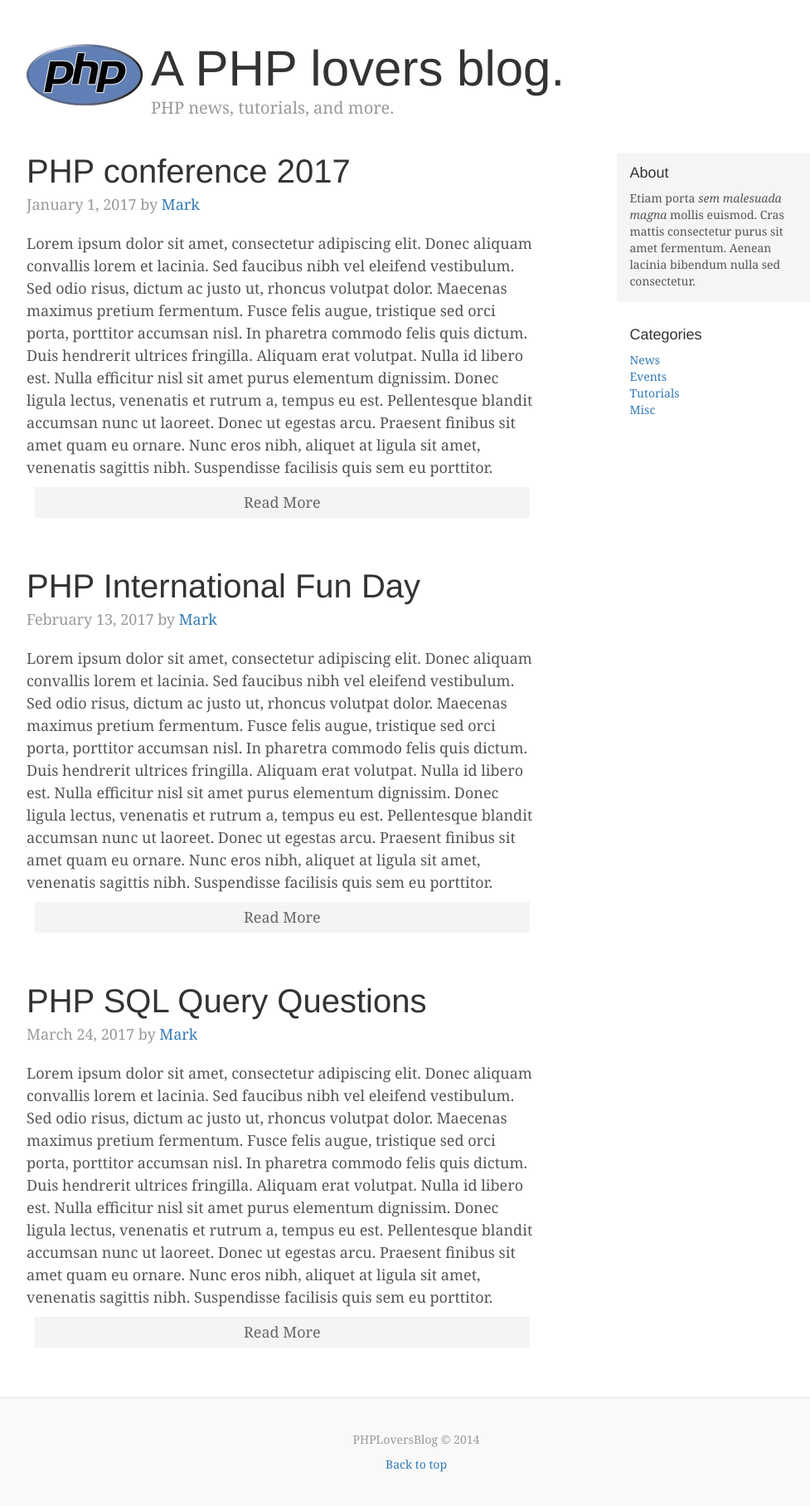
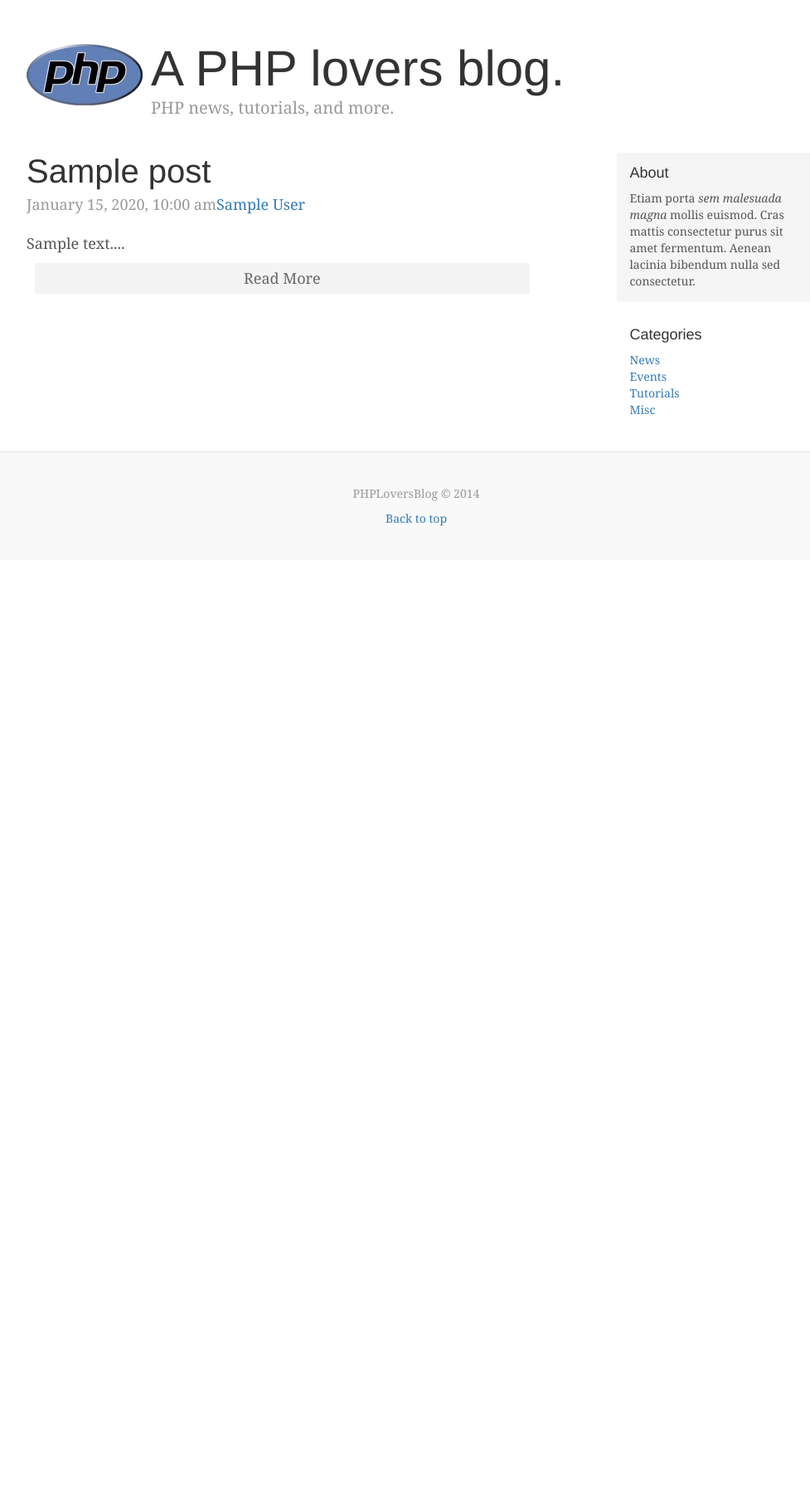
Before and after one commit to Hereiam123/loversBlog, a PHP site: page / in a window 1280 px wide. Shown: the part 40-1855 px from the top of the page at 83% size, without its empty margins (138-1115 px from the left). After the commit the page ends 674 px from the top, so only its background shows below. Run offline with PHP 8.4, Linux system fonts and the light colour scheme; tables that the repository leaves empty or names only in its code hold one stand-in row (values such as "Sample post").

Commit message:
made index.php load in posts dynamically from database, and added helper functions to format date and revealed text before read more option

```diff
--- a/helpers/format_helper.php
+++ b/helpers/format_helper.php
@@ -0,0 +1,21 @@
+<?php
+
+    /*
+    *   Format the date
+    */
+    function formatDate($date){
+        return date('F j, Y, g:i a',strtotime($date));
+    }
+
+    /*
+    *   Shorten text for front page
+    */
+    function shortenText($text, $chars = 450){
+        $text = $text." ";
+        $text = substr($text, 0, $chars);
+        $text = substr($text, 0 , strrpos($text,' '));
+        $text = $text."...";
+        return $text;
+    }
+
+?>
--- a/index.php
+++ b/index.php
@@ -1,37 +1,32 @@
 <?php include 'config/config.php'; ?>
 <?php include 'libraries/Database.php'; ?>
 <?php include 'includes/header.php'; ?>
+<?php include 'helpers/format_helper.php'; ?>
 
 <?php
     //Create DB Object
     $db = new Database();
+
+    //Create Query
+    $query = "SELECT * FROM posts";
+
+    //Run Query
+    $posts = $db->select($query);
 ?>
 
-<div class="blog-post">
-<h2 class="blog-post-title">PHP conference 2017</h2>
-<p class="blog-post-meta">January 1, 2017 by <a href="#">Mark</a></p>
-<p>
-        Lorem ipsum dolor sit amet, consectetur adipiscing elit. Donec aliquam convallis lorem et lacinia. Sed faucibus nibh vel eleifend vestibulum. Sed odio risus, dictum ac justo ut, rhoncus volutpat dolor. Maecenas maximus pretium fermentum. Fusce felis augue, tristique sed orci porta, porttitor accumsan nisl. In pharetra commodo felis quis dictum. Duis hendrerit ultrices fringilla. Aliquam erat volutpat. Nulla id libero est. Nulla efficitur nisl sit amet purus elementum dignissim. Donec ligula lectus, venenatis et rutrum a, tempus eu est. Pellentesque blandit accumsan nunc ut laoreet. Donec ut egestas arcu. Praesent finibus sit amet quam eu ornare. Nunc eros nibh, aliquet at ligula sit amet, venenatis sagittis nibh. Suspendisse facilisis quis sem eu porttitor.
-</p>
-<a class="readmore" href="post.php?id=1">Read More</a>
-</div><!-- /.blog-post -->
-
-<div class="blog-post">
-  <h2 class="blog-post-title">PHP International Fun Day</h2>
-  <p class="blog-post-meta">February 13, 2017 by <a href="#">Mark</a></p>
-  <p>
-        Lorem ipsum dolor sit amet, consectetur adipiscing elit. Donec aliquam convallis lorem et lacinia. Sed faucibus nibh vel eleifend vestibulum. Sed odio risus, dictum ac justo ut, rhoncus volutpat dolor. Maecenas maximus pretium fermentum. Fusce felis augue, tristique sed orci porta, porttitor accumsan nisl. In pharetra commodo felis quis dictum. Duis hendrerit ultrices fringilla. Aliquam erat volutpat. Nulla id libero est. Nulla efficitur nisl sit amet purus elementum dignissim. Donec ligula lectus, venenatis et rutrum a, tempus eu est. Pellentesque blandit accumsan nunc ut laoreet. Donec ut egestas arcu. Praesent finibus sit amet quam eu ornare. Nunc eros nibh, aliquet at ligula sit amet, venenatis sagittis nibh. Suspendisse facilisis quis sem eu porttitor.
-  </p>
-  <a class="readmore" href="post.php?id=2">Read More</a>
-</div><!-- /.blog-post -->
-
-<div class="blog-post">
-    <h2 class="blog-post-title">PHP SQL Query Questions</h2>
-    <p class="blog-post-meta">March 24, 2017 by <a href="#">Mark</a></p>
-    <p>
-        Lorem ipsum dolor sit amet, consectetur adipiscing elit. Donec aliquam convallis lorem et lacinia. Sed faucibus nibh vel eleifend vestibulum. Sed odio risus, dictum ac justo ut, rhoncus volutpat dolor. Maecenas maximus pretium fermentum. Fusce felis augue, tristique sed orci porta, porttitor accumsan nisl. In pharetra commodo felis quis dictum. Duis hendrerit ultrices fringilla. Aliquam erat volutpat. Nulla id libero est. Nulla efficitur nisl sit amet purus elementum dignissim. Donec ligula lectus, venenatis et rutrum a, tempus eu est. Pellentesque blandit accumsan nunc ut laoreet. Donec ut egestas arcu. Praesent finibus sit amet quam eu ornare. Nunc eros nibh, aliquet at ligula sit amet, venenatis sagittis nibh. Suspendisse facilisis quis sem eu porttitor.
-    </p>
-    <a class="readmore" href="post.php?id=3">Read More</a>
-</div><!-- /.blog-post -->
+<?php if($posts) : ?>
+    <?php while($row = $posts->fetch_assoc()) : ?>
+        <div class="blog-post">
+        <h2 class="blog-post-title"><?php echo $row['title']; ?></h2>
+        <p class="blog-post-meta"><?php echo formatDate($row['date']); ?><a href="#"><?php echo $row['author']; ?></a></p>
+        <p>
+            <?php echo shortenText($row['body']); ?>
+        </p>
+        <a class="readmore" href="post.php?id=<?php echo urlencode($row['id']); ?> ">Read More</a>
+        </div><!-- /.blog-post -->
+    <?php endwhile; ?>
+<?php else : ?>
+    <p>There are no posts yet </p>
+<?php endif; ?>
 
 <?php include 'includes/footer.php'; ?>
```
